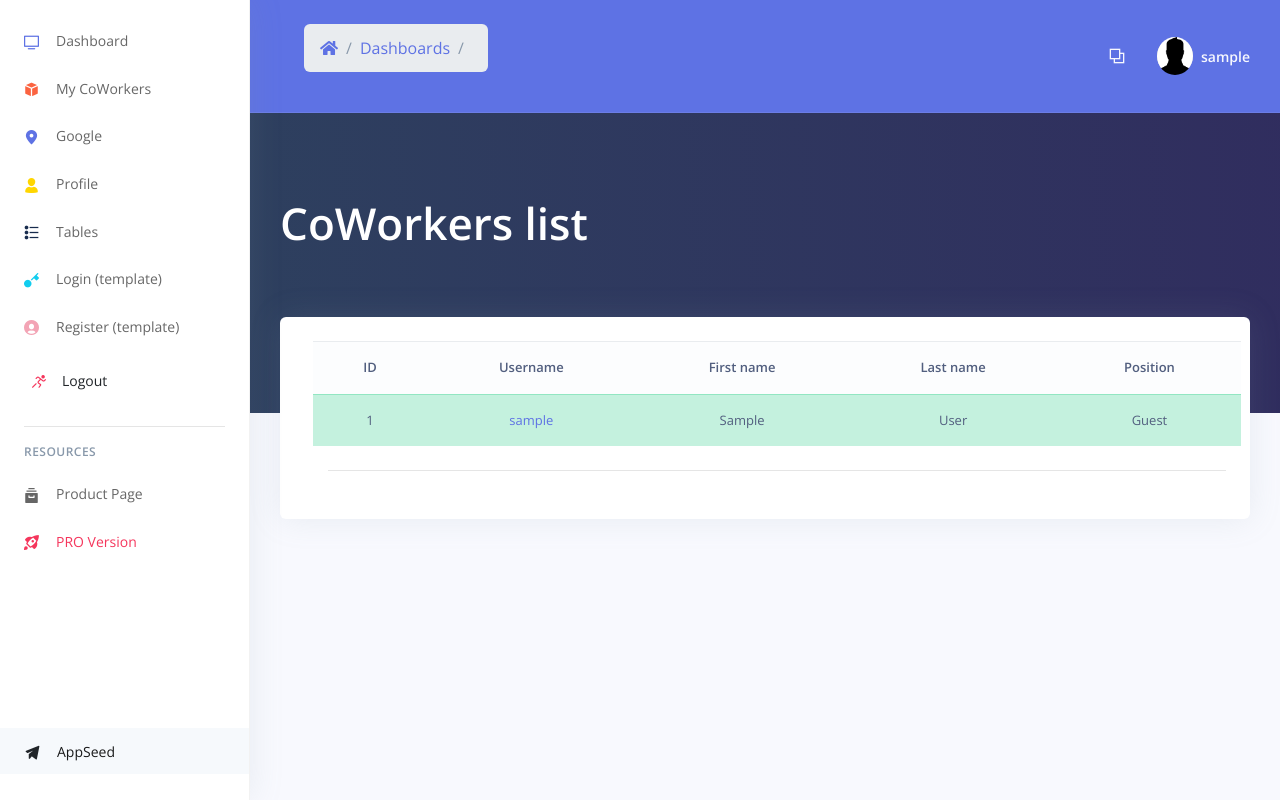
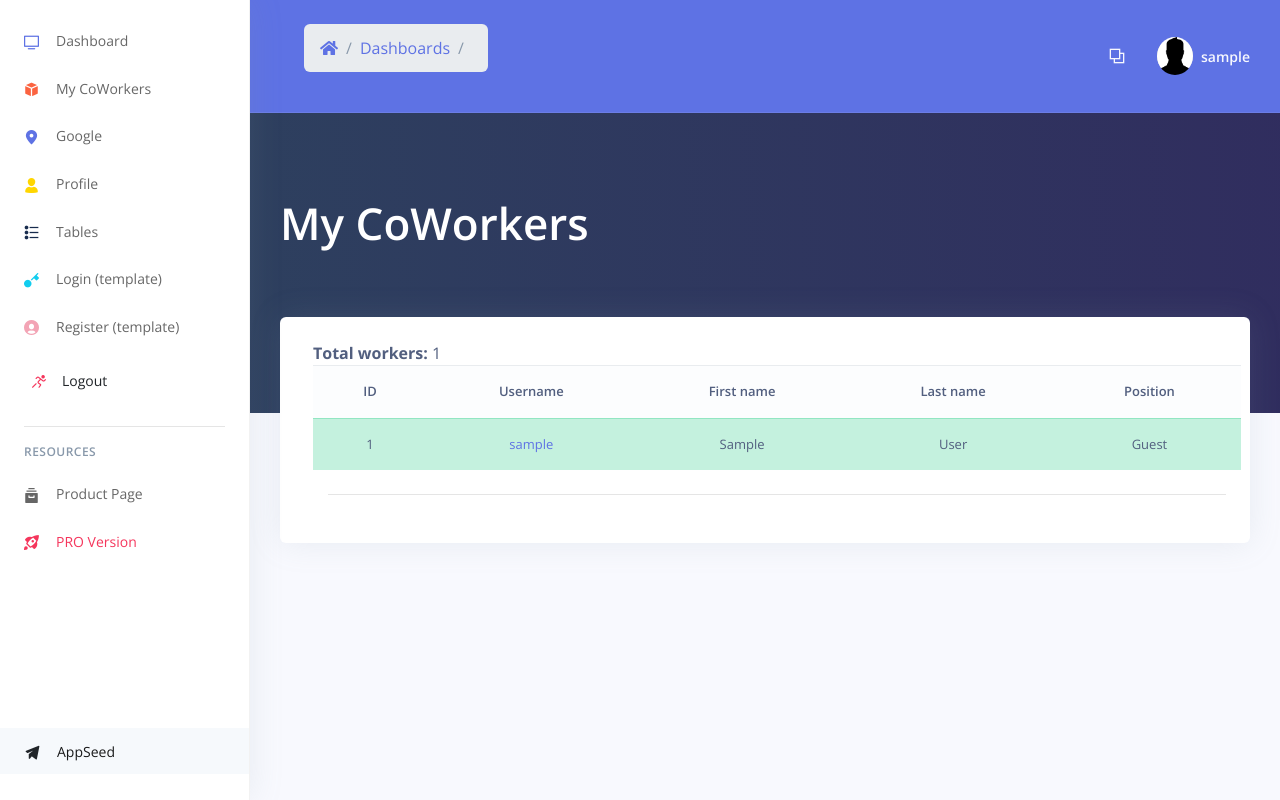
Before and after one commit to AlexGrytsai/ProjectManegerSystem, a Django app: page /accounts/workers/ in a window 1280 px wide. Run offline with Django 5.2, Linux system fonts and the light colour scheme; the visitor is signed in with stand-in values (Sample User, id 1); data comes from the database, SQL or seed files in the repository; parts of the project's set-up code (start-up, migrations or seed data) failed here and were passed over; some libraries are stand-ins or nearby versions.

Commit message:
Added contex "total_workers" for WorkerListView and add it on page

```diff
--- a/templates/users/worker_list.html
+++ b/templates/users/worker_list.html
@@ -1,6 +1,6 @@
 {% extends 'layouts/base.html' %}
 
-{% block title %} Coworkers list {% endblock title %}
+{% block title %}My CoWorkers{% endblock title %}
 
 {% block content %}
 
@@ -13,10 +13,12 @@
       <div class="row" style="white-space: nowrap">
         <div class="col-lg-7 col-md-10">
           <h1 class="display-2 text-white">
-            CoWorkers list
+            My CoWorkers
           </h1>
           {% if object.id == request.user.id or request.user.role == "Supervisor" %}
-            <a href="{% url 'users:add-worker' %}" class="btn btn-success">Add new worker</a>
+            <a href="{% url 'users:add-worker' %}" class="btn btn-success">
+              Add new Worker
+            </a>
           {% endif %}
         </div>
       </div>
@@ -32,6 +34,9 @@
             <div class="pl-lg-4">
               <div class="row">
                 {% if worker_list %}
+                  <div class="text-left">
+                    <strong>Total workers:</strong> {{ total_workers }}
+                  </div>
                   <table class="table table-striped">
                     <tr class="text-center">
                       <th>ID</th>
@@ -72,7 +77,10 @@
                             <span style="color: red;">&#10060;</span>
                           {% endif %}
                         </td>
-                        <td><a href="{% url 'users:worker-update' pk=worker.id %}" class="btn btn-outline-success">Edit profile</a></td>
+                        <td><a
+                            href="{% url 'users:worker-update' pk=worker.id %}"
+                            class="btn btn-outline-success">Edit profile</a>
+                        </td>
                       {% endif %}
                     {% endfor %}
                     </tr>
--- a/users/views.py
+++ b/users/views.py
@@ -121,3 +121,8 @@ class WorkerListView(LoginRequiredMixin, ListView):
     template_name = "users/worker_list.html"
     context_object_name = "worker_list"
     paginate_by = 10
+
+    def get_context_data(self, **kwargs):
+        context = super(WorkerListView, self).get_context_data(**kwargs)
+        context["total_workers"] = WorkerUser.objects.all().count()
+        return context
```
